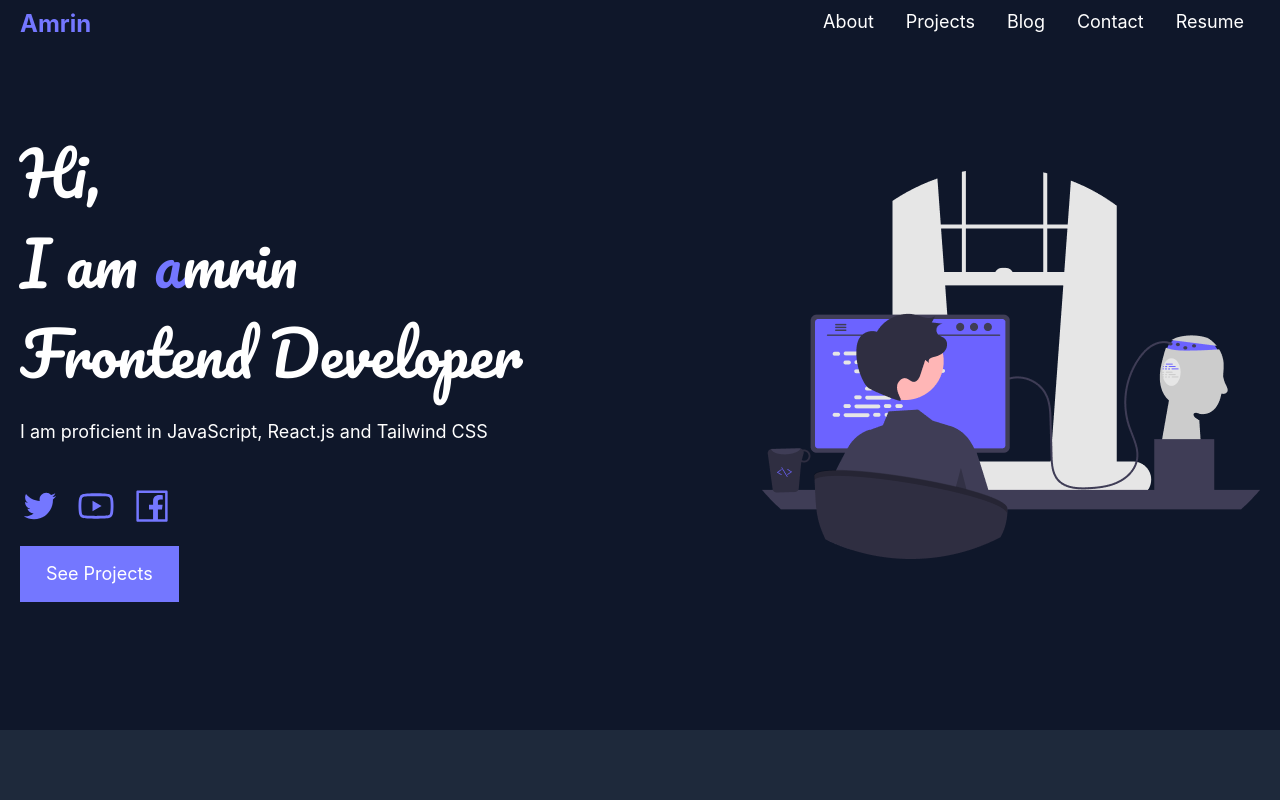
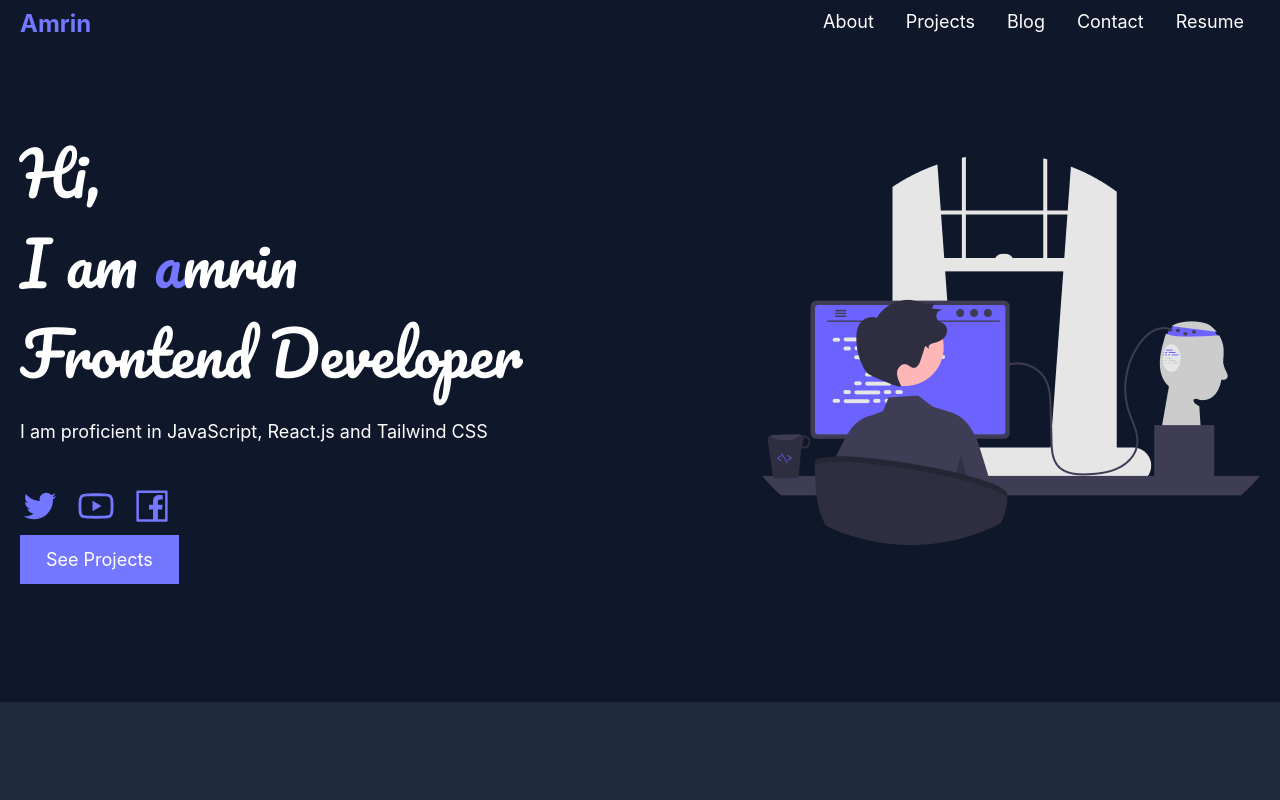
Before and after one commit to Coderamrin/portfolio, a React (Create React App) app: page / in a window 1280 px wide. Shown: the top 800 px of the page. Built offline with nearby package versions, Linux system fonts and the light colour scheme.

Commit message:
fixed cta link

```diff
--- a/src/components/Hero.js
+++ b/src/components/Hero.js
@@ -45,9 +45,12 @@ const Hero = () => {
             </a>
           </div>
 
-          <button className=" btn bg-accent  border-2 border-[#7477FF] text-white px-6 py-3 hover:bg-transparent">
+          <a
+            href="/#projects"
+            className=" btn bg-accent  border-2 border-[#7477FF] text-white px-6 py-3 hover:bg-transparent"
+          >
             See Projects
-          </button>
+          </a>
         </div>
 
         <div className="hero-img">
--- a/src/components/Projects.js
+++ b/src/components/Projects.js
@@ -58,8 +58,8 @@ const Projects = () => {
           return (
             <div className="relative" key={i}>
               <img src={project.img} alt={project.title} />
-              <div className="flex absolute left-0 right-0 top-[13px] bottom-0 mx-auto w-[90%] h-[90%]  bg-[#112147c0]  opacity-0 duration-500 justify-center flex-col hover:opacity-100 ">
-                <p className="py-5 text-center font-bold px-2 text-gray-400">
+              <div className="flex absolute left-0 right-0 top-[13px] bottom-0 mx-auto w-[90%] h-[90%]  bg-primary  opacity-0 duration-500 justify-center flex-col hover:opacity-100 ">
+                <p className="py-5 text-center font-bold px-2 text-white">
                   {project.desc}
                 </p>
 
```
